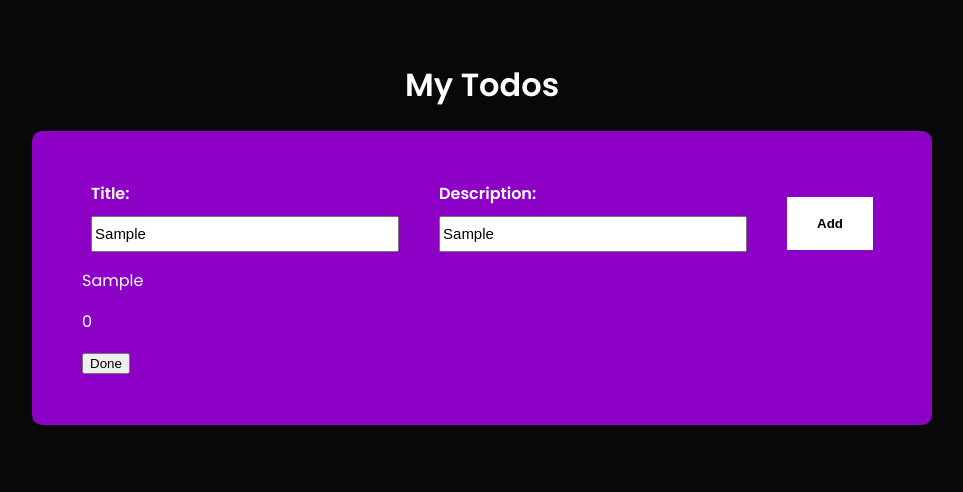
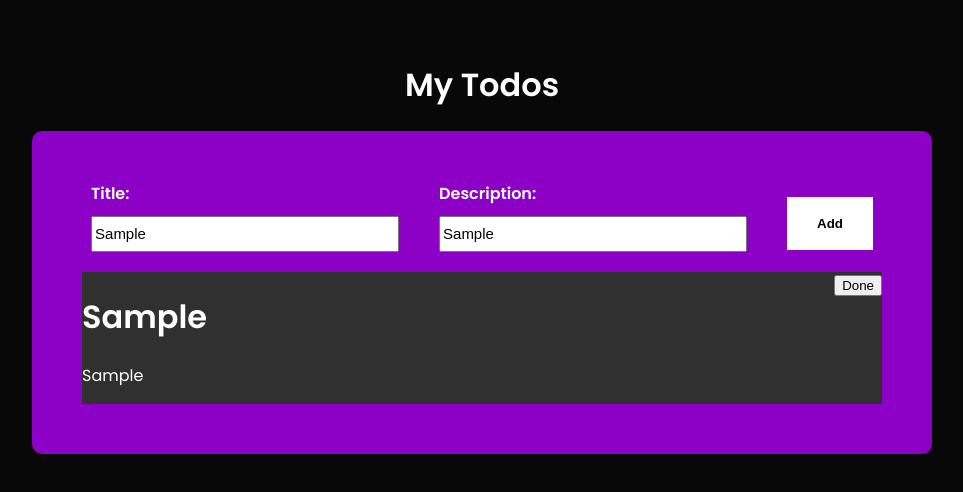
Before and after one commit to Ban1el/react-todo-app, a React (Create React App) app: page / in a window 1280 px wide. Both pictures are taken after typing "Sample", "Sample" into the empty fields and a click on the button "Add". Shown: the top 492 px of the page, without its empty margins (158-1121 px from the left). Built offline with nearby package versions, Linux system fonts and the light colour scheme.

Commit message:
add description input

```diff
--- a/src/App.js
+++ b/src/App.js
@@ -6,6 +6,7 @@ import Panel from "./components/Panel";
 
 function App() {
   const [todo, setTodo] = useState("");
+  const [todoDescription, setTodoDescription] = useState("");
   const [todoList, setTodoList] = useState([]);
 
   return (
@@ -17,6 +18,8 @@ function App() {
           todoList={todoList}
           setTodo={setTodo}
           setTodoList={setTodoList}
+          todoDescription={todoDescription}
+          setTodoDescription={setTodoDescription}
         ></Panel>
       </div>
     </div>
--- a/src/components/Panel.js
+++ b/src/components/Panel.js
@@ -3,7 +3,14 @@ import TodoForm from "./TodoForm";
 import React from "react";
 import TodoList from "./TodoList";
 
-const Panel = ({ todo, todoList, setTodo, setTodoList }) => {
+const Panel = ({
+  todo,
+  todoList,
+  setTodo,
+  setTodoList,
+  todoDescription,
+  setTodoDescription,
+}) => {
   return (
     <div className={styles.panel}>
       <TodoForm
@@ -11,6 +18,8 @@ const Panel = ({ todo, todoList, setTodo, setTodoList }) => {
         todoList={todoList}
         setTodo={setTodo}
         setTodoList={setTodoList}
+        todoDescription={todoDescription}
+        setTodoDescription={setTodoDescription}
       ></TodoForm>
       <TodoList todoList={todoList} setTodoList={setTodoList} />
     </div>
--- a/src/components/Todo.js
+++ b/src/components/Todo.js
@@ -1,13 +1,20 @@
+import styles from "../styles/styles.module.css";
+
 const Todo = ({ todoItem, setTodoList, todoList }) => {
   const deleteTodo = () => {
     setTodoList(todoList.filter((item) => item.id !== todoItem.id));
   };
 
   return (
-    <div>
-      <p>{todoItem.name}</p>
-      <p>{todoItem.id}</p>
-      <button onClick={deleteTodo}>Done</button>
+    <div className={styles.todo_panel}>
+      <div className="col-1">
+        <h1>{todoItem.title}</h1>
+        <p>{todoItem.description}</p>
+      </div>
+
+      <div className="col-2">
+        <button onClick={deleteTodo}>Done</button>
+      </div>
     </div>
   );
 };
--- a/src/components/TodoForm.js
+++ b/src/components/TodoForm.js
@@ -1,12 +1,26 @@
 import styles from "../styles/styles.module.css";
 
-const TodoForm = ({ todo, todoList, setTodo, setTodoList }) => {
+const TodoForm = ({
+  todo,
+  todoList,
+  setTodo,
+  setTodoList,
+  setTodoDescription,
+  todoDescription,
+}) => {
   const handleSubmit = (event) => {
     event.preventDefault();
-    setTodoList([...todoList, { name: todo, id: todoList.length }]);
+    setTodoList([
+      ...todoList,
+      { title: todo, description: todoDescription, id: todoList.length },
+    ]);
   };
 
-  const handleChange = (event) => {
+  const handleDescriptionChange = (event) => {
+    setTodoDescription(event.target.value);
+  };
+
+  const handleTitleChange = (event) => {
     setTodo(event.target.value);
   };
 
@@ -14,14 +28,19 @@ const TodoForm = ({ todo, todoList, setTodo, setTodoList }) => {
     <form onSubmit={handleSubmit} className={styles.add_task_container}>
       <div className={styles.input_form_group}>
         <label className={styles.form_label}>Title:</label>
-        <input className={styles.input_field} type="text" />
+        <input
+          className={styles.input_field}
+          onChange={handleTitleChange}
+          type="text"
+        />
       </div>
 
       <div className={styles.input_form_group}>
         <label className={styles.form_label}>Description:</label>
+
         <input
+          onChange={handleDescriptionChange}
           className={styles.input_field}
-          onChange={handleChange}
           type="text"
         />
       </div>
--- a/src/styles/styles.module.css
+++ b/src/styles/styles.module.css
@@ -37,3 +37,12 @@
   width: 300px;
   font-size: 15px;
 }
+
+/* To do panel */
+.todo_panel {
+  display: flex;
+  justify-content: space-between;
+  flex-direction: row;
+  background-color: rgb(48, 48, 48);
+  margin-top: 20px;
+}
```
